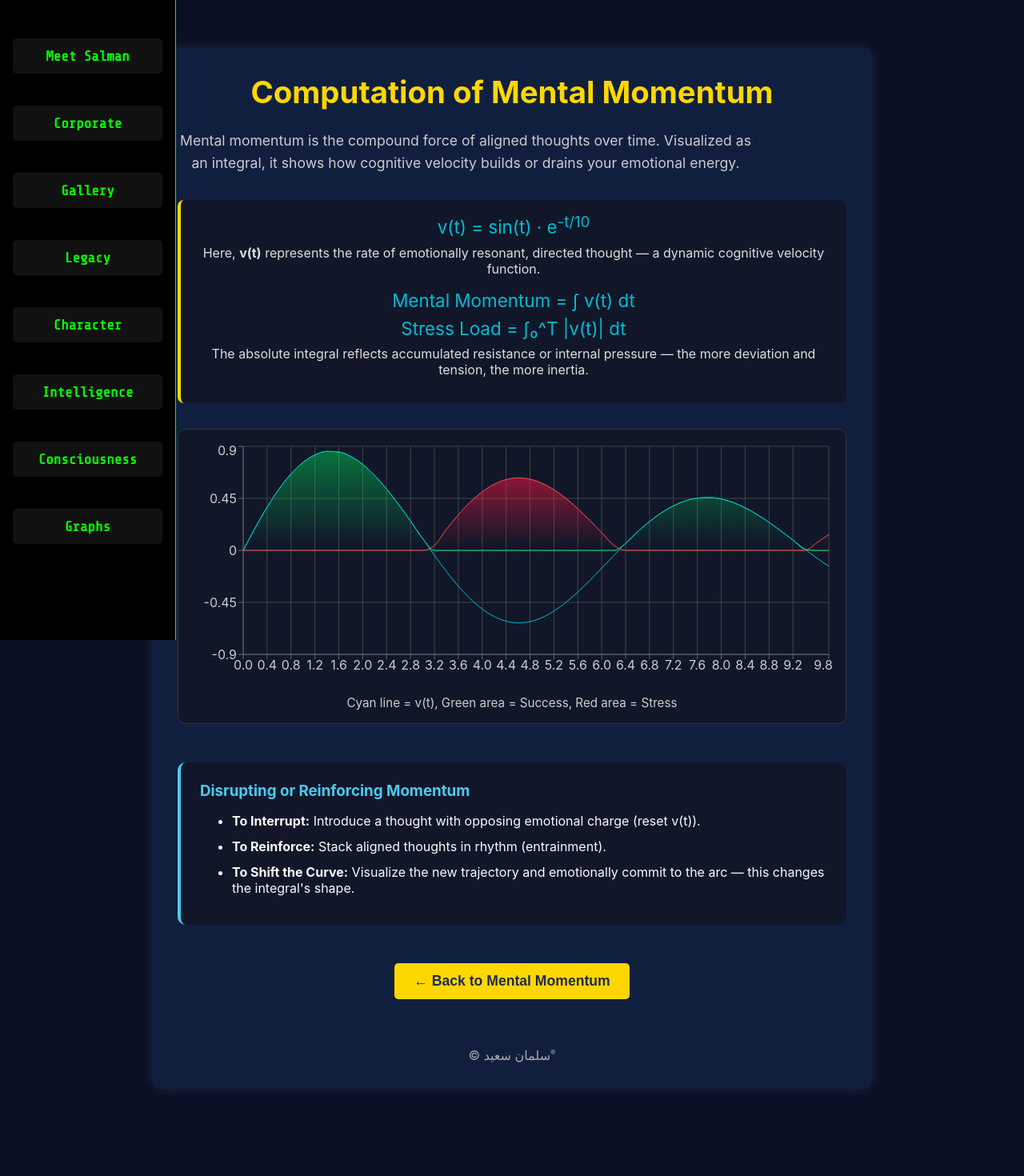
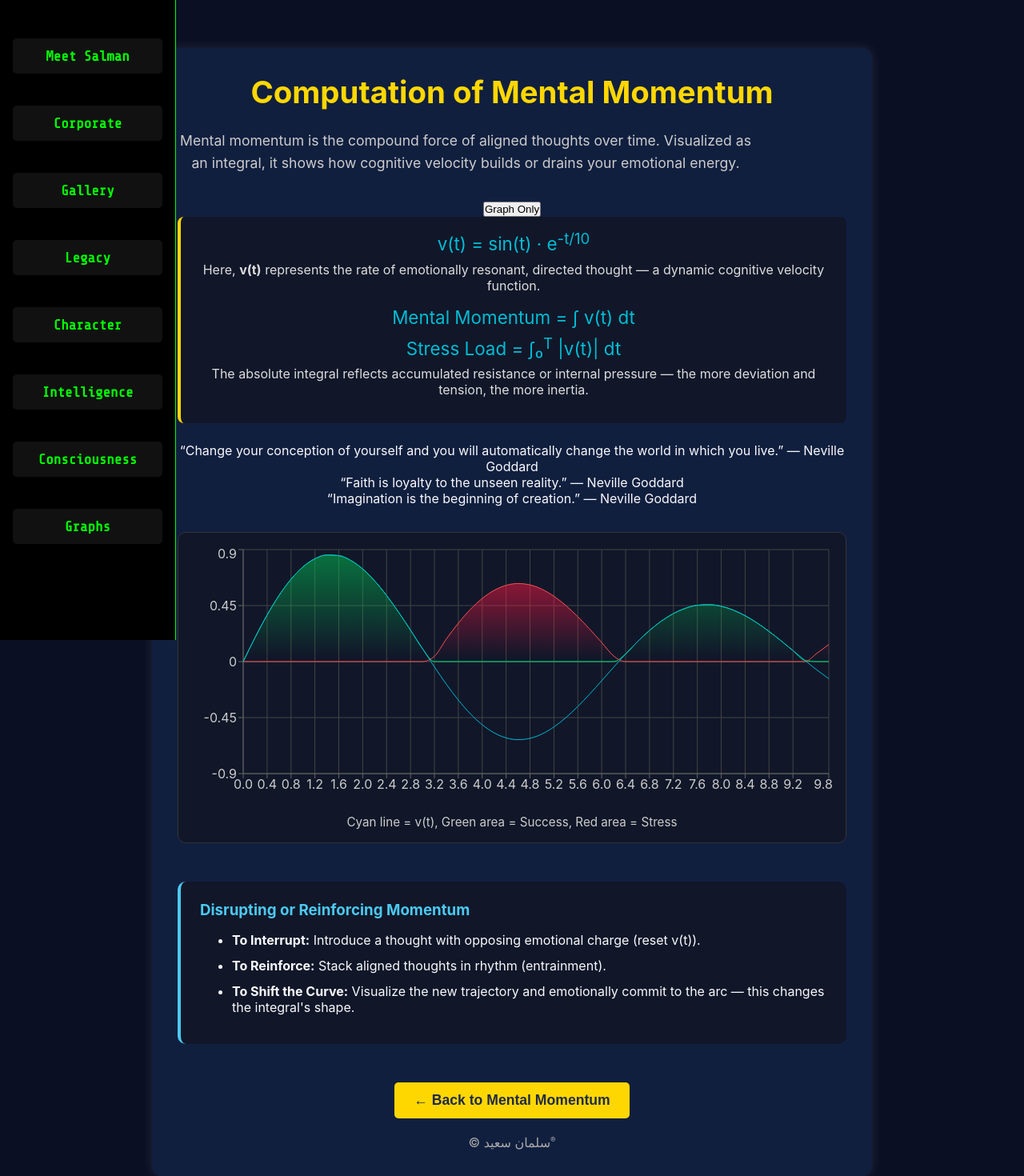
Before and after one commit to algosal/salmansaeed.us, a React (Create React App) app: page /MomentumEquation in a window 1280 px wide. Shown: the top 1470 px of the page at 80% size. Before the commit the page ends 1401 px from the top, so only its background shows below. Built offline with nearby package versions, Linux system fonts and the light colour scheme.

Commit message:
Momentum Equation Component Work

```diff
--- a/package.json
+++ b/package.json
@@ -16,6 +16,7 @@
     "react-icons": "^5.5.0",
     "react-router-dom": "^7.6.2",
     "react-scripts": "5.0.1",
+    "react-tooltip": "^5.29.1",
     "recharts": "^3.1.0",
     "web-vitals": "^2.1.4"
   },
--- a/src/components/MomentumEquation.css
+++ b/src/components/MomentumEquation.css
@@ -9,8 +9,9 @@
 
 .content {
   max-width: 900px;
-  margin: 0 auto;
+  margin: 0 auto 40px auto;
   padding: 2rem;
+  flex-grow: 1;
 }
 
 .section-title {
@@ -26,6 +27,22 @@
   text-align: center;
 }
 
+.toggle-button {
+  background-color: #ffd700;
+  color: #1f2a48;
+  border: none;
+  font-weight: 700;
+  padding: 0.5rem 1.25rem;
+  border-radius: 6px;
+  cursor: pointer;
+  margin-bottom: 1.5rem;
+  transition: background-color 0.3s ease;
+}
+
+.toggle-button:hover {
+  background-color: #e6c200;
+}
+
 .math-section {
   background-color: #111729;
   border-left: 4px solid #ffd700;
@@ -38,12 +55,26 @@
   font-size: 1.4rem;
   color: #00bcd4;
   margin-bottom: 0.5rem;
+  cursor: help;
+  user-select: text;
 }
 
 .explanation {
   font-size: 1rem;
   color: #ddd;
   margin-bottom: 1rem;
+}
+
+.spiritual-insight {
+  background-color: #111729;
+  border-left: 4px solid #4cc9f0;
+  padding: 1rem 1.5rem;
+  margin-bottom: 1.5rem;
+  border-radius: 8px;
+  color: #4cc9f0;
+  font-style: italic;
+  font-weight: 600;
+  user-select: none;
 }
 
 .chart-section {
@@ -107,11 +138,12 @@
 .navigate-button:hover {
   background-color: #e6c200;
 }
-/* .page-footer {
+
+.page-footer {
   text-align: center;
-  padding: 1.5rem;
-  background-color: #0a0f24;
-  color: #ffd700;
+  color: #aaa;
   font-size: 1rem;
-  border-top: 1px solid #333;
-} */
+  margin-top: auto;
+  padding-top: 20px;
+  user-select: none;
+}
--- a/src/components/MomentumEquation.jsx
+++ b/src/components/MomentumEquation.jsx
@@ -1,4 +1,4 @@
-import React from "react";
+import React, { useState } from "react";
 import { useNavigate } from "react-router-dom";
 import Navbar from "./Navbar";
 import {
@@ -7,11 +7,13 @@ import {
   CartesianGrid,
   XAxis,
   YAxis,
-  Tooltip,
+  Tooltip as RechartsTooltip,
   Area,
   AreaChart,
   ResponsiveContainer,
 } from "recharts";
+import { Tooltip } from "react-tooltip";
+import "react-tooltip/dist/react-tooltip.css";
 import "./MomentumEquation.css";
 
 const data = Array.from({ length: 50 }, (_, i) => {
@@ -26,8 +28,15 @@ const data = Array.from({ length: 50 }, (_, i) => {
   };
 });
 
+const quotes = [
+  `“Change your conception of yourself and you will automatically change the world in which you live.” — Neville Goddard`,
+  `“Faith is loyalty to the unseen reality.” — Neville Goddard`,
+  `“Imagination is the beginning of creation.” — Neville Goddard`,
+];
+
 const MomentumEquation = () => {
   const navigate = useNavigate();
+  const [showExplanation, setShowExplanation] = useState(true);
 
   return (
     <div className="page-container">
@@ -41,24 +50,68 @@ const MomentumEquation = () => {
           drains your emotional energy.
         </p>
 
+        <button
+          className="toggle-explanation-btn"
+          onClick={() => setShowExplanation((prev) => !prev)}
+        >
+          {showExplanation ? "Graph Only" : "Show Explanation"}
+        </button>
+
+        {showExplanation && (
+          <>
             <div className="math-section">
-          <p className="equation">
+              <p
+                className="equation"
+                data-tooltip-id="tooltip-vt"
+                data-tooltip-content="v(t) is the rate of emotionally resonant, directed thought (cognitive velocity)."
+              >
                 v(t) = sin(t) · e<sup>-t/10</sup>
               </p>
+              <Tooltip id="tooltip-vt" place="top" effect="solid" />
+
               <p className="explanation">
                 Here, <strong>v(t)</strong> represents the rate of emotionally
-            resonant, directed thought — a dynamic cognitive velocity function.
+                resonant, directed thought — a dynamic cognitive velocity
+                function.
               </p>
-          <p className="equation">Mental Momentum = ∫ v(t) dt</p>
-          <p className="equation">Stress Load = ∫₀^T |v(t)| dt</p>
+
+              <p
+                className="equation"
+                data-tooltip-id="tooltip-mm"
+                data-tooltip-content="Integral of velocity over time gives total Mental Momentum."
+              >
+                Mental Momentum = ∫ v(t) dt
+              </p>
+              <Tooltip id="tooltip-mm" place="top" effect="solid" />
+
+              <p
+                className="equation"
+                data-tooltip-id="tooltip-stress"
+                data-tooltip-content="Integral of absolute velocity captures cumulative resistance or tension."
+              >
+                Stress Load = ∫₀<sup>T</sup> |v(t)| dt
+              </p>
+              <Tooltip id="tooltip-stress" place="top" effect="solid" />
+
               <p className="explanation">
-            The absolute integral reflects accumulated resistance or internal
-            pressure — the more deviation and tension, the more inertia.
+                The absolute integral reflects accumulated resistance or
+                internal pressure — the more deviation and tension, the more
+                inertia.
               </p>
             </div>
 
+            <div className="quotes-section">
+              {quotes.map((q, i) => (
+                <blockquote key={i} className="neville-quote">
+                  {q}
+                </blockquote>
+              ))}
+            </div>
+          </>
+        )}
+
         <div className="chart-section">
-          <ResponsiveContainer width="100%" height={300}>
+          <ResponsiveContainer width="100%" height={320}>
             <AreaChart data={data}>
               <defs>
                 <linearGradient id="success" x1="0" y1="0" x2="0" y2="1">
@@ -73,13 +126,18 @@ const MomentumEquation = () => {
               <CartesianGrid stroke="#444" />
               <XAxis dataKey="t" tick={{ fill: "#ccc" }} />
               <YAxis tick={{ fill: "#ccc" }} />
-              <Tooltip />
+              <RechartsTooltip
+                contentStyle={{ backgroundColor: "#222", borderRadius: 8 }}
+                itemStyle={{ color: "#f8f8f8" }}
+              />
               <Area
                 type="monotone"
                 dataKey="positiveLoad"
                 stroke="#00e676"
                 fill="url(#success)"
                 name="Success Load"
+                isAnimationActive={true}
+                animationDuration={1200}
               />
               <Area
                 type="monotone"
@@ -87,6 +145,8 @@ const MomentumEquation = () => {
                 stroke="#ff5252"
                 fill="url(#stress)"
                 name="Stress Load"
+                isAnimationActive={true}
+                animationDuration={1200}
               />
               <Line
                 type="monotone"
@@ -94,6 +154,8 @@ const MomentumEquation = () => {
                 stroke="#00bcd4"
                 dot={false}
                 name="v(t)"
+                isAnimationActive={true}
+                animationDuration={1200}
               />
             </AreaChart>
           </ResponsiveContainer>
@@ -129,6 +191,7 @@ const MomentumEquation = () => {
             ← Back to Mental Momentum
           </button>
         </div>
+
         <footer className="page-footer">
           © سلمان سعید
           <sup>®</sup>
```
Also changed, not shown: 1 other file (tests, documents, lock files or other folders). Lines whose indentation alone changed are shown as unchanged.
